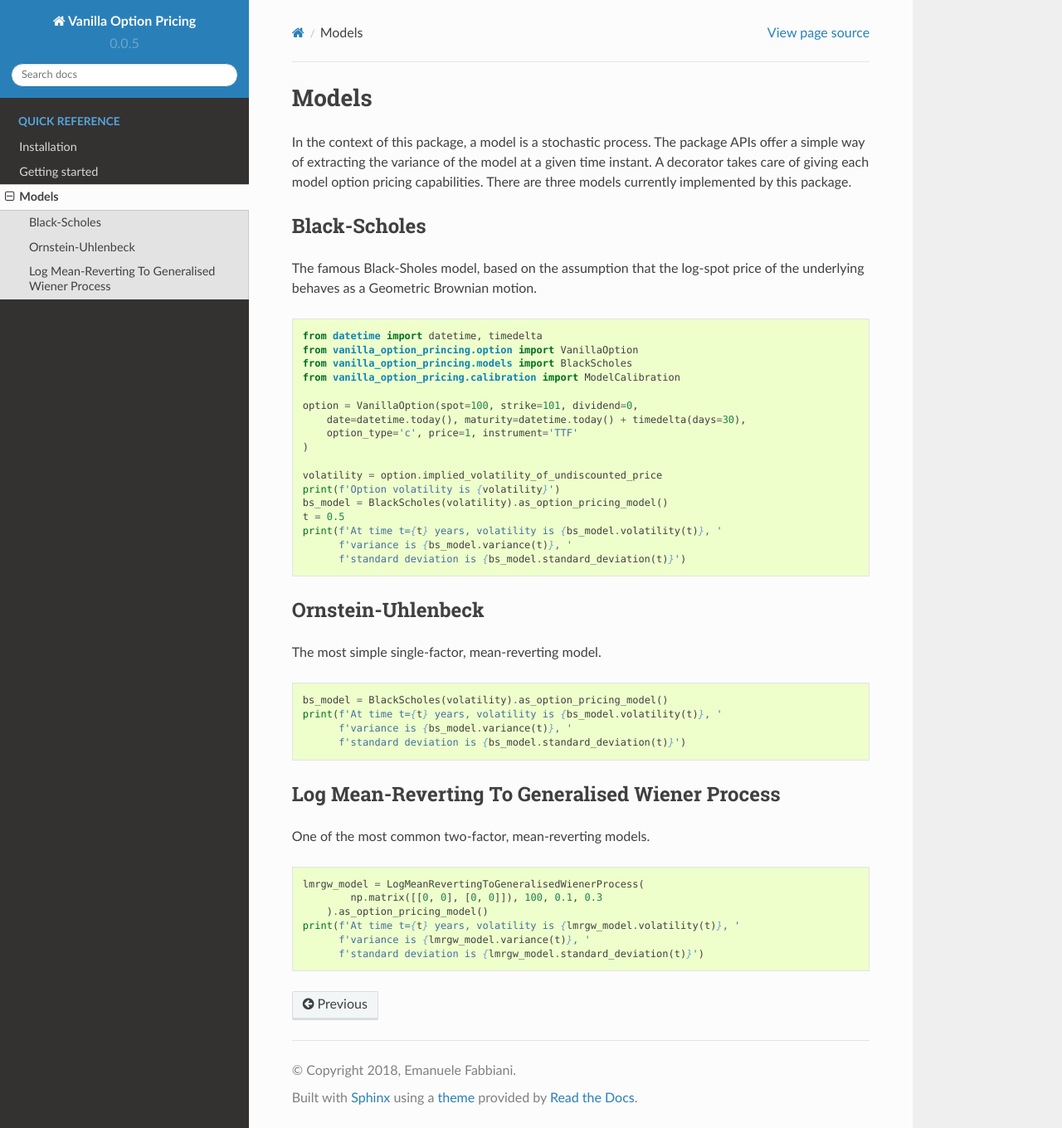
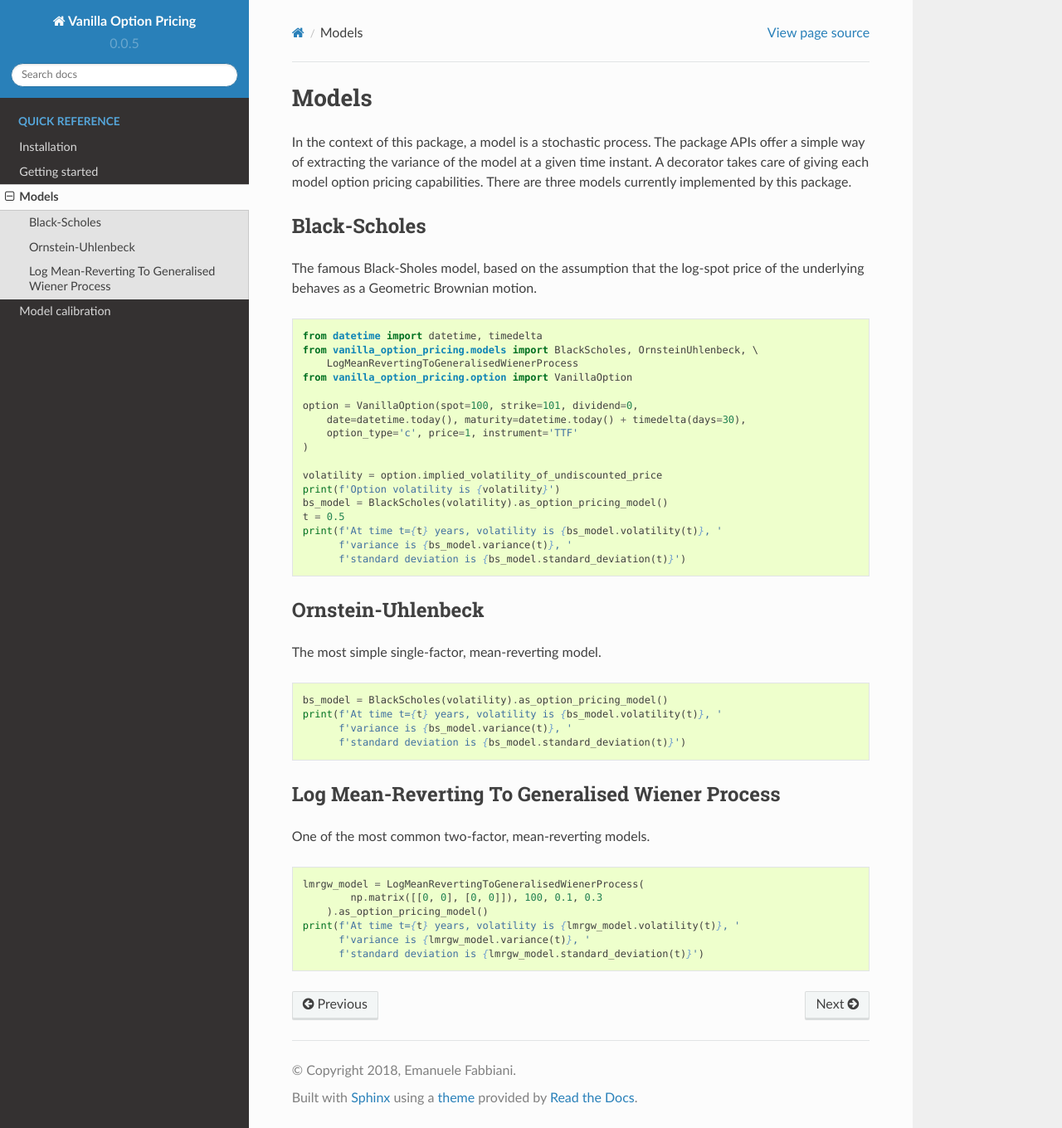
Before and after one commit to donlelef/vanilla-option-pricing, a Sphinx documentation site: the page built from docs/models.rst, in a window 1280 px wide and 1360 px high. Shown: the whole window at 83% size. Built offline with Sphinx 7.4.7 and the Read the Docs theme 2.0.0, drawn with Linux system fonts in a browser that asks for light colours.

Commit message:
Complete draft of documentation

```diff
--- a/docs/index.rst
+++ b/docs/index.rst
@@ -8,6 +8,7 @@
    installing
    getting started
    models
+   model calibration
 
 
 .. toctree::
--- a/docs/models.rst
+++ b/docs/models.rst
@@ -16,9 +16,9 @@ Geometric Brownian motion.
 .. code:: python
 
     from datetime import datetime, timedelta
-    from vanilla_option_princing.option import VanillaOption
-    from vanilla_option_princing.models import BlackScholes
-    from vanilla_option_pricing.calibration import ModelCalibration
+    from vanilla_option_pricing.models import BlackScholes, OrnsteinUhlenbeck, \
+        LogMeanRevertingToGeneralisedWienerProcess
+    from vanilla_option_pricing.option import VanillaOption
 
     option = VanillaOption(spot=100, strike=101, dividend=0,
         date=datetime.today(), maturity=datetime.today() + timedelta(days=30),
```
Also changed, not shown: README.md (+1 -2 lines), docs/model calibration.rst (+32 -50 lines), 2 other files.
